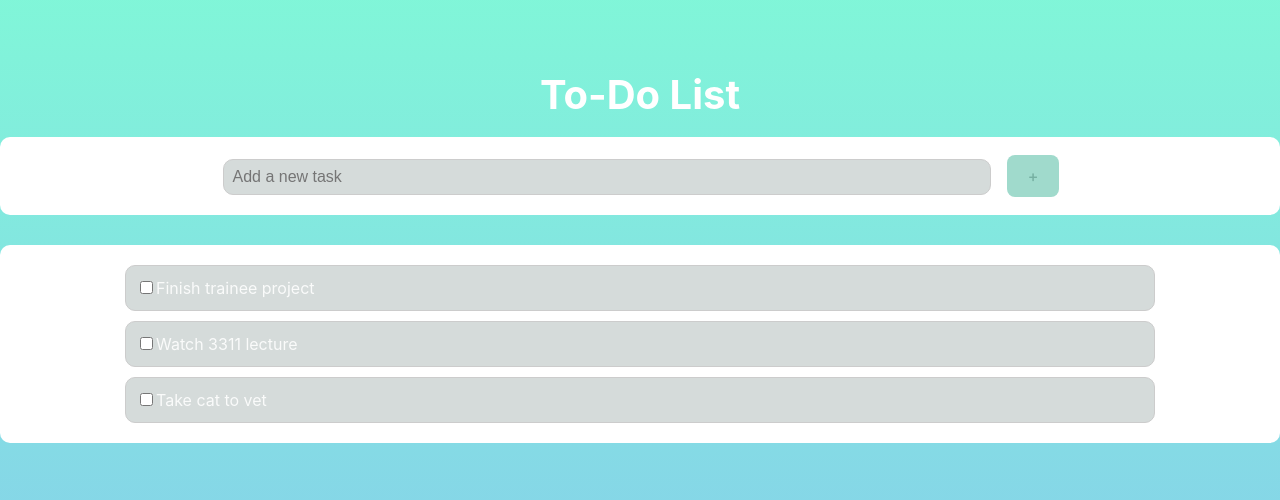
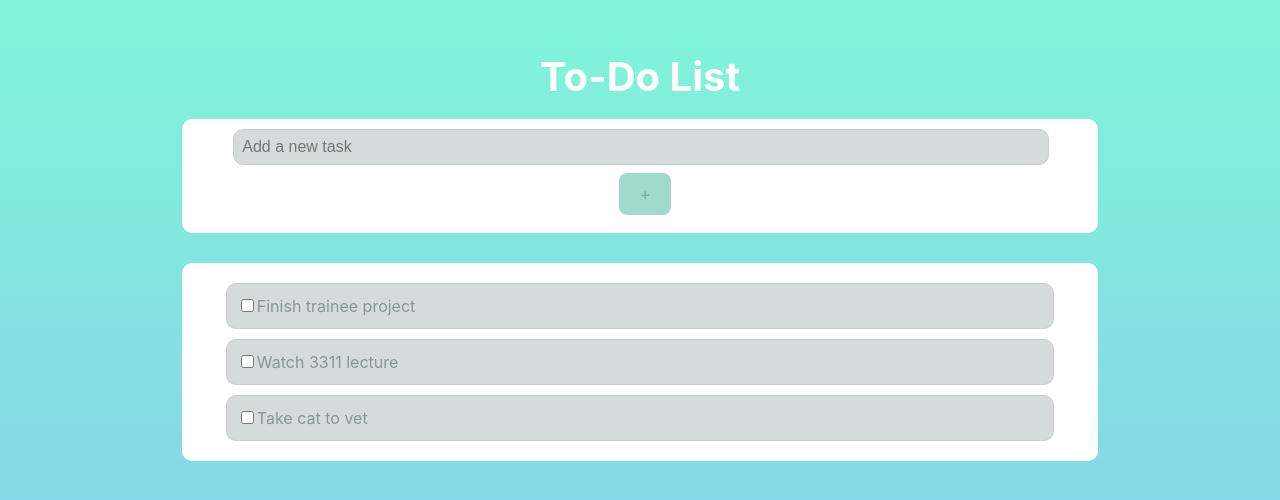
Before and after one commit to crocyoiin/23t3-react-workshop, a React (Vite) app: page /solution in a window 1280 px wide. Shown: the part 152-652 px from the top of the page. Built offline with nearby package versions, Linux system fonts and the light colour scheme.

Commit message:
minor tweaks

```diff
--- a/src/pages/SolutionPage/HeaderComponent.tsx
+++ b/src/pages/SolutionPage/HeaderComponent.tsx
@@ -36,9 +36,9 @@ const TodoInput = ({ onAddTodo }: TodoInputProps) => {
           fontSize: '16px',
           border: '1px solid #ccc',
           borderRadius: '10px',
-
+          color: '#879793',
           marginRight: '8px',
-          width: '60%',
+          width: '90%',
           backgroundColor: '#D5DBDA',
         }}
       />
--- a/src/pages/SolutionPage/SolutionPage.css
+++ b/src/pages/SolutionPage/SolutionPage.css
@@ -2,12 +2,17 @@
     background-color: white;
     border-radius: 10px;
     padding: 10px;
+    width: 70%;
+    margin: auto;
 }
 
 .listtask {
     background-color: white;
     border-radius: 10px;
     padding: 10px;
+
+    width: 70%;
+    margin: auto;
     margin-top: 30px;
 }
 
--- a/src/pages/SolutionPage/TodoItem.tsx
+++ b/src/pages/SolutionPage/TodoItem.tsx
@@ -16,10 +16,11 @@ const TodoItem: React.FC<TodoItemProps> = ({ text }) => {
     border: '1px solid #ccc',
     borderRadius: '10px',
     padding: '10px',
-    width: '80%',
+    width: '90%',
     margin: 'auto',
     marginBottom: '10px',
     marginTop: '10px',
+    color: completed ? '#B6C7C3' : '#879793',
     backgroundColor: completed ? '#E9EEEE' : '#D5DBDA',
     textDecoration: completed ? 'line-through' : 'none',
   };
```
